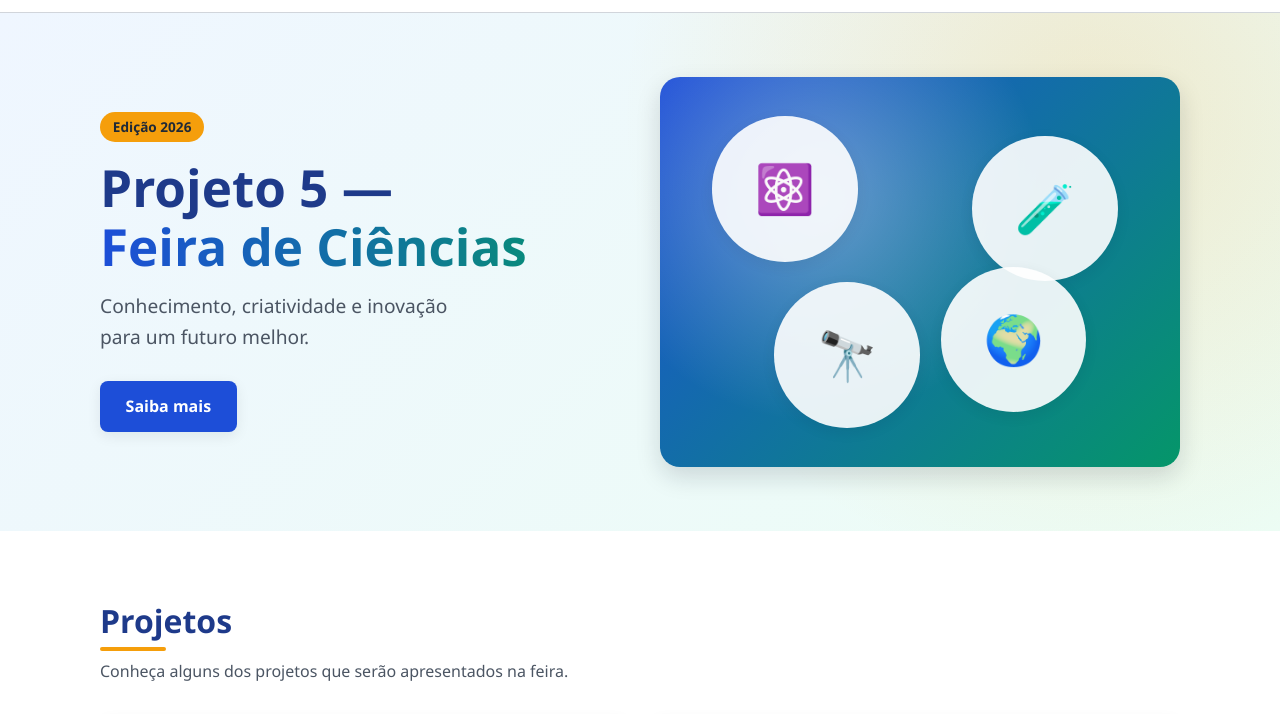
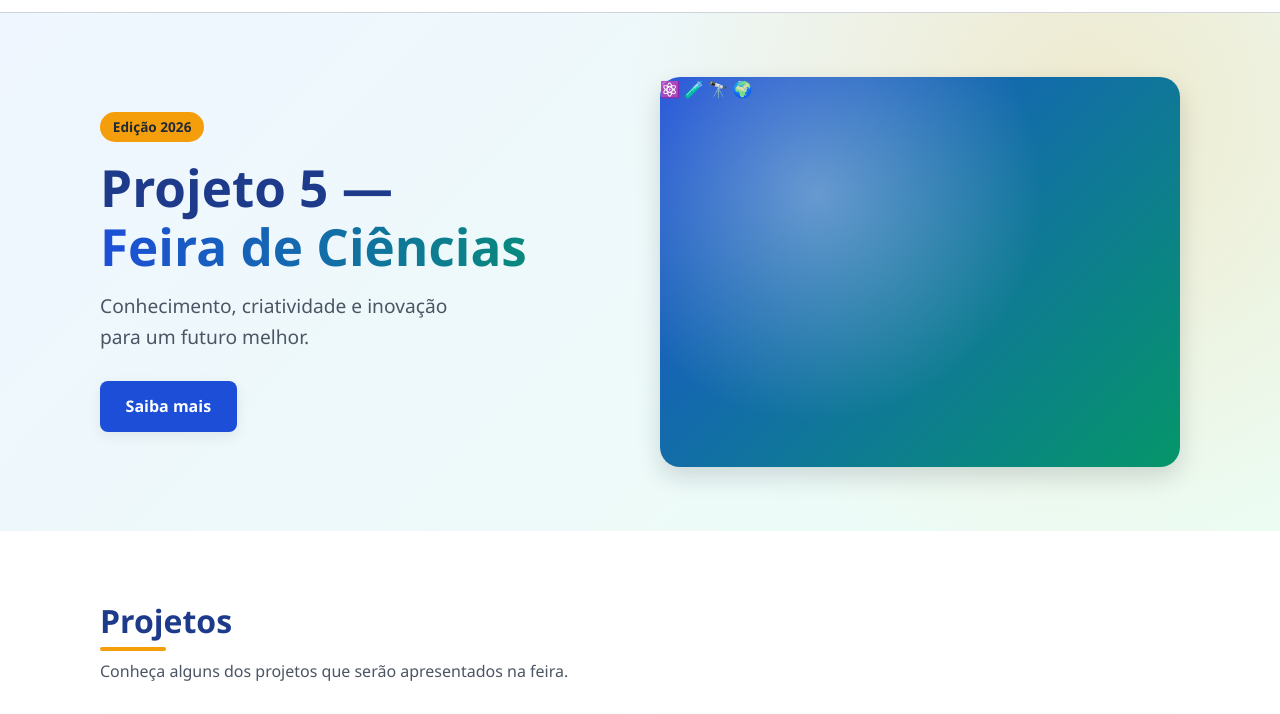
Before and after one commit to REXPLAY7/Projeto5, a plain HTML site: page index.html in a window 1280 px wide. Shown: the part 60-774 px from the top of the page. Drawn offline with Linux system fonts and the light colour scheme.

Commit message:
Update style.css

```diff
--- a/style.css
+++ b/style.css
@@ -227,7 +227,6 @@ select:focus-visible,
 }
 
 .hero-visual {
-  position: relative;
   aspect-ratio: 4 / 3;
   width: 100%;
   border-radius: 20px;
@@ -235,25 +234,7 @@ select:focus-visible,
     radial-gradient(circle at 30% 30%, rgba(255, 255, 255, 0.35), transparent 50%),
     linear-gradient(135deg, var(--color-primary) 0%, var(--color-green) 100%);
   box-shadow: var(--shadow-hover);
-  overflow: hidden;
 }
-
-.hero-orb {
-  position: absolute;
-  display: grid;
-  place-items: center;
-  width: 28%;
-  aspect-ratio: 1;
-  border-radius: 50%;
-  background: rgba(255, 255, 255, 0.9);
-  font-size: clamp(1.6rem, 4vw, 3rem);
-  box-shadow: var(--shadow);
-}
-
-.hero-orb--1 { top: 10%; left: 10%; }
-.hero-orb--2 { top: 15%; right: 12%; }
-.hero-orb--3 { bottom: 10%; left: 22%; }
-.hero-orb--4 { bottom: 14%; right: 18%; }
 
 /* ========== SEÇÕES ========== */
 .section { padding: 4rem 0; }
@@ -520,8 +501,6 @@ select:focus-visible,
 
   .hero-visual { aspect-ratio: 16 / 7; }
 
-  .hero-orb { width: 20%; }
-
   .section { padding: 2.75rem 0; }
 
   .section-title { font-size: 1.6rem; }
```
